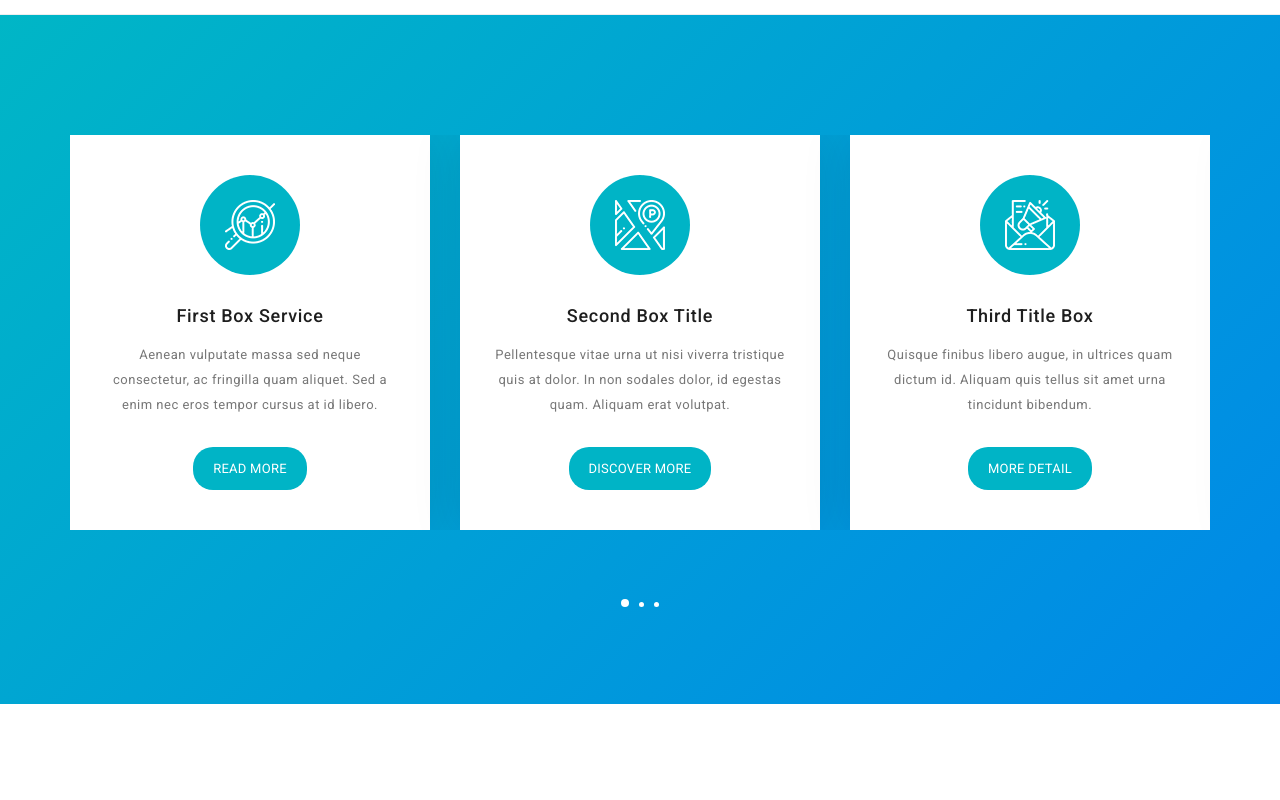
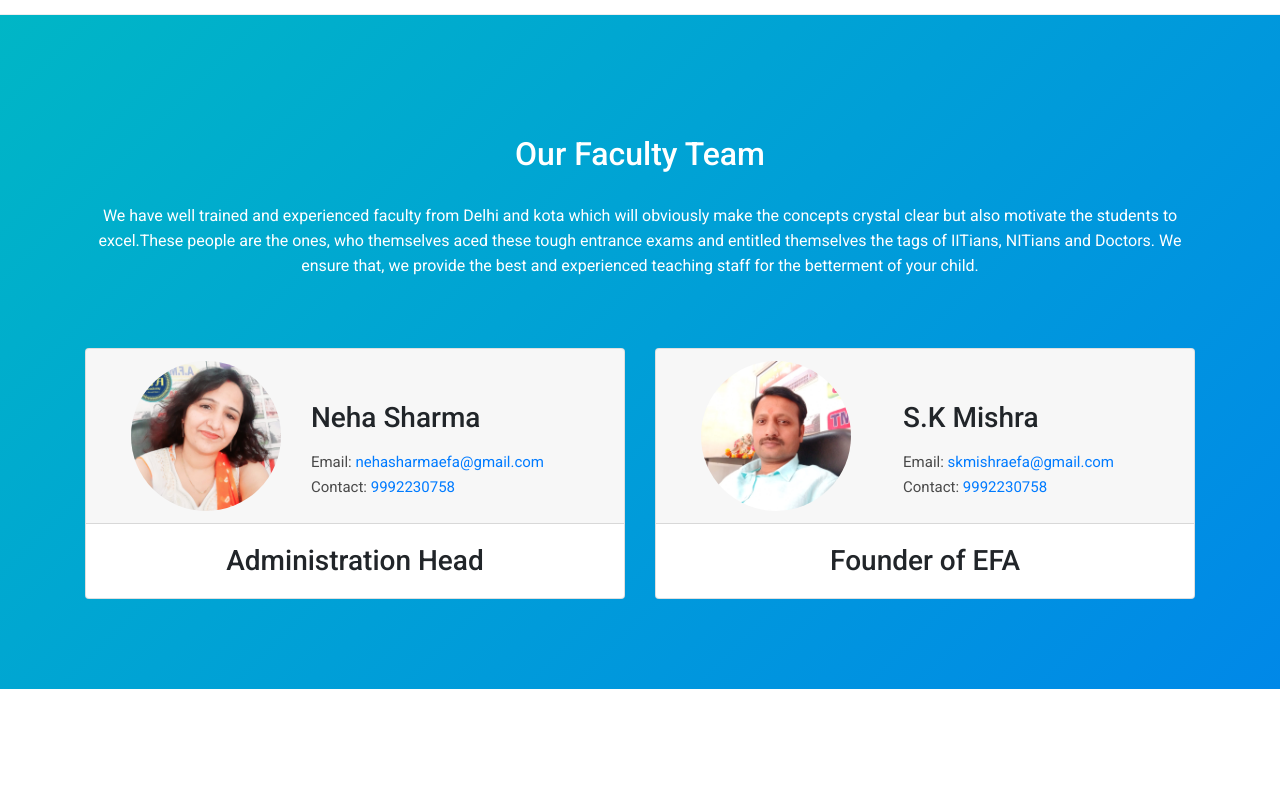
Before and after one commit to Gautamgarg991/EfaWebsite, a plain HTML site: page index.html in a window 1280 px wide. Shown: the part 1460-2260 px from the top of the page. Drawn offline with Linux system fonts and the light colour scheme.

Commit message:
Add files via upload
Second Version Updated!

```diff
--- a/assets/css/styles.css
+++ b/assets/css/styles.css
@@ -9,3 +9,19 @@
     margin-top: 190px;
   }
 }
+/* Faculty Section */
+.faculty-header{
+  text-align: center;
+  margin-bottom: 70px;
+}
+.faculty-img{
+  margin-left: 25px;
+  height : 150px;
+  width : 150px;
+  border-radius: 50%;
+}
+.details{
+  float: right;
+  margin: 40px 60px 0 0;
+
+}
--- a/index.html
+++ b/index.html
@@ -11,7 +11,8 @@
   <link rel="preconnect" href="https://fonts.googleapis.com">
   <link rel="preconnect" href="https://fonts.gstatic.com" crossorigin>
   <link href="https://fonts.googleapis.com/css2?family=Crimson+Text&display=swap" rel="stylesheet">
-    <title> EFA Academy</title></title>
+  <title> EFA Academy</title>
+  </title>
   <!--
 
 ART FACTORY
@@ -53,9 +54,9 @@ https://templatemo.com/tm-537-art-factory
             <ul class="nav">
               <li class="scroll-to-section"><a href="#welcome" class="active">Home</a></li>
               <li class="scroll-to-section"><a href="#about">About</a></li>
-                            <li class="scroll-to-section"><a href="#services">Results</a></li>
-                            <li class="scroll-to-section"><a href="#frequently-question">Stuent Reviews</a></li>
-                            <li class="scroll-to-section"> <a href="#">Faculty</a></li>
+              <li class="scroll-to-section"><a href="#services">Faculty</a></li>
+              <li class="scroll-to-section"><a href="#frequently-question">Courses</a></li>
+              <li class="scroll-to-section"> <a href="#">Result</a></li>
               <li class="scroll-to-section"><a href="#contact-us">Contact Us</a></li>
             </ul>
             <a class='menu-trigger'>
@@ -78,8 +79,8 @@ https://templatemo.com/tm-537-art-factory
       <div class="container">
         <div class="row">
           <div class="left-text col-lg-6 col-md-6 col-sm-12 col-xs-12" data-scroll-reveal="enter left move 30px over 0.6s after 0.4s">
-                        <h1 class ="MainLine"><strong>IIT/NEET Academy</strong></h1>
-                        <p style="font-size:17px; font-weight:bold; font-family: 'Roboto';" >New EFA Academy, The place where we cherish your dreams, to become reality</p>
+            <h1 class="MainLine"><strong>IIT/NEET Academy</strong></h1>
+            <p style="font-size:17px; font-weight:bold; font-family: 'Roboto';">New EFA Academy, The place where we cherish your dreams, to become reality</p>
             <a href="#about" class="main-button-slider">Find Out More</a>
           </div>
           <div class="col-lg-6 col-md-6 col-sm-12 col-xs-12" data-scroll-reveal="enter right move 30px over 0.6s after 0.4s">
@@ -166,66 +167,54 @@ https://templatemo.com/tm-537-art-factory
   <!-- ***** Features Small Start ***** -->
   <section class="section" id="services">
     <div class="container">
+      <div class="faculty-header">
+        <h2 style="color:#fff;">Our Faculty Team</h2>
+        <p style=" font-size:1rem ;margin-top: 30px;color:#fff;">We have well trained and experienced faculty from Delhi and kota which will obviously make the concepts crystal clear but also motivate the students to excel.These people are the ones, who themselves aced these tough entrance exams and entitled themselves the tags of IITians, NITians and Doctors. We ensure that, we provide the best and experienced teaching staff for the betterment of your child.</p>
+      </div>
       <div class="row">
-                <div class="owl-carousel owl-theme">
-                    <div class="item service-item">
-                        <div class="icon">
-                            <i><img src="assets/images/service-icon-01.png" alt=""></i>
+        <div class="col-lg-6 col-md-6 col-sm-12 pricing-coloumn">
+          <div class="card">
+            <div class="card-header">
+              <img class="faculty-img" src="assets/images/efamam.jpeg" alt="">
+              <div class="details">
+                <h3 style="margin-bottom:15px;">Neha Sharma</h3>
+                <!-- <p><i class="fas fa-envelope"></i> <a href="mailto:efa@gmail.com">  nehasharmaefa@gmail.com</a> </p> -->
+                <p>Email: <a href="mailto:efa@gmail.com">  nehasharmaefa@gmail.com</a> </p>
+                <p>Contact: <a href="tel: +919992230758">9992230758</a></p>
               </div>
-                        <h5 class="service-title">First Box Service</h5>
-                        <p>Aenean vulputate massa sed neque consectetur, ac fringilla quam aliquet. Sed a enim nec eros tempor cursus at id libero.</p>
-                        <a href="#" class="main-button">Read More</a>
             </div>
-                    <div class="item service-item">
-                        <div class="icon">
-                            <i><img src="assets/images/service-icon-02.png" alt=""></i>
+            <h3 style="text-align:center;margin: 20px 0 20px 0;">Administration Head</h3>
           </div>
-                        <h5 class="service-title">Second Box Title</h5>
-                        <p>Pellentesque vitae urna ut nisi viverra tristique quis at dolor. In non sodales dolor, id egestas quam. Aliquam erat volutpat. </p>
-                        <a href="#" class="main-button">Discover More</a>
         </div>
-                    <div class="item service-item">
-                        <div class="icon">
-                            <i><img src="assets/images/service-icon-03.png" alt=""></i>
+
+        <div class="col-lg-6 col-md-6 col-sm-12 pricing-coloumn">
+          <div class="card">
+            <div class="card-header">
+              <img class="faculty-img"src="assets/images/efasir.jpeg" alt="">
+              <div class="details">
+                <h3 style="margin-bottom: 15px;">S.K Mishra</h3>
+                <p>  Email:<a href="mailto:efa@gmail.com"> skmishraefa@gmail.com</a> </p>
+                <p>Contact: <a href="tel: +919992230758">9992230758</a></p>
               </div>
-                        <h5 class="service-title">Third Title Box</h5>
-                        <p>Quisque finibus libero augue, in ultrices quam dictum id. Aliquam quis tellus sit amet urna tincidunt bibendum.</p>
-                        <a href="#" class="main-button">More Detail</a>
             </div>
-                    <div class="item service-item">
-                        <div class="icon">
-                            <i><img src="assets/images/service-icon-02.png" alt=""></i>
+            <h3 style="text-align:center;margin: 20px 0 20px 0;">Founder of EFA</h3>
           </div>
-                        <h5 class="service-title">Fourth Service Box</h5>
-                        <p>Fusce sollicitudin feugiat risus, tempus faucibus arcu blandit nec. Duis auctor dolor eu scelerisque vestibulum.</p>
-                        <a href="#" class="main-button">Read More</a>
         </div>
-                    <div class="item service-item">
-                        <div class="icon">
-                            <i><img src="assets/images/service-icon-01.png" alt=""></i>
+        <!-- <div class="col-lg-4 col-md-12 col-sm-12 pricing-coloumn">
+      <div class="card">
+        <div class="card-header">
+          <h3>Mastiff</h3>
         </div>
-                        <h5 class="service-title">Fifth Service Title</h5>
-                        <p>Curabitur aliquam eget tellus id porta. Proin justo sapien, posuere suscipit tortor in, fermentum mattis elit.</p>
-                        <a href="#" class="main-button">Discover</a>
-                    </div>
-                    <div class="item service-item">
-                        <div class="icon">
-                            <i><img src="assets/images/service-icon-03.png" alt=""></i>
-                        </div>
-                        <h5 class="service-title">Sixth Box Title</h5>
-                        <p>Ut nibh velit, aliquam vitae pellentesque nec, convallis vitae lacus. Aliquam porttitor urna ut pellentesque.</p>
-                        <a href="#" class="main-button">Detail</a>
-                    </div>
-                    <div class="item service-item">
-                        <div class="icon">
-                            <i><img src="assets/images/service-icon-01.png" alt=""></i>
-                        </div>
-                        <h5 class="service-title">Seventh Title Box</h5>
-                        <p>Sed a consequat velit. Morbi lectus sapien, vestibulum et sapien sit amet, ultrices malesuada odio. Donec non quam.</p>
-                        <a href="#" class="main-button">Read More</a>
+        <div class="card-body">
+          <h2>$99 / mo</h2>
+          <p>Unlimited Matches</p>
+          <p>Unlimited Messages</p>
+          <p>Unlimited App Usage</p>
+          <button type="button" class=" btn btn-lg btn-block btn-dark">Sign Up</button>
         </div>
       </div>
     </div>
+  </div> -->
       </div>
   </section>
   <!-- ***** Features Small End ***** -->
@@ -253,7 +242,8 @@ https://templatemo.com/tm-537-art-factory
         <div class="left-text col-lg-6 col-md-6 col-sm-12">
           <h5>Class aptent taciti sociosqu ad litora torquent per conubia</h5>
           <div class="accordion-text">
-                        <p>Curabitur placerat diam in risus lobortis, laoreet porttitor est elementum. Nulla ultricies risus quis risus scelerisque, a aliquam tellus maximus. Cras pretium nulla ac convallis iaculis. Aenean bibendum erat vitae odio sodales, in facilisis tellus volutpat.</p>
+            <p>Curabitur placerat diam in risus lobortis, laoreet porttitor est elementum. Nulla ultricies risus quis risus scelerisque, a aliquam tellus maximus. Cras pretium nulla ac convallis iaculis. Aenean bibendum erat vitae odio sodales, in
+              facilisis tellus volutpat.</p>
             <p>Sed lobortis pellentesque magna ac congue. Suspendisse quis molestie magna, id eleifend ex. Ut mollis ultricies diam nec dictum. Morbi commodo hendrerit mi vel vulputate. Proin non tincidunt dui. Lorem ipsum dolor sit amet.</p>
             <span>Email: <a href="#">email@company.com</a><br></span>
             <a href="#contact-us" class="main-button">Contact Us</a>
@@ -272,7 +262,8 @@ https://templatemo.com/tm-537-art-factory
                 <div class="content">
                   <p>Duis vulputate porttitor urna sit amet pretium. Phasellus sed pulvinar eros, condimentum consequat ex. Suspendisse potenti.
                     <br><br>
-                                    Pellentesque maximus lorem sed elit imperdiet mattis. Duis posuere mauris ut eros rutrum sodales. Aliquam erat volutpat.</p>
+                    Pellentesque maximus lorem sed elit imperdiet mattis. Duis posuere mauris ut eros rutrum sodales. Aliquam erat volutpat.
+                  </p>
                 </div>
               </div>
             </article>
@@ -287,7 +278,8 @@ https://templatemo.com/tm-537-art-factory
                 <div class="content">
                   <p>Sed odio elit, cursus sed consequat at, rutrum eget augue. Cras ac eros iaculis, tempor quam sit amet, scelerisque mi. Quisque eu risus eget nunc porttitor vestibulum at a ante.
                     <br><br>
-                                    Praesent ut placerat turpis, vel pellentesque dolor. Sed rutrum eleifend tortor, eu luctus orci sagittis in. In blandit fringilla mollis.</p>
+                    Praesent ut placerat turpis, vel pellentesque dolor. Sed rutrum eleifend tortor, eu luctus orci sagittis in. In blandit fringilla mollis.
+                  </p>
                 </div>
               </div>
             </article>
@@ -302,7 +294,8 @@ https://templatemo.com/tm-537-art-factory
                 <div class="content">
                   <p>Proin feugiat ante ut vulputate rutrum. Nam quis erat turpis. Nullam maximus pharetra lorem, eu condimentum est iaculis ut. Pellentesque mattis ultrices dignissim.
                     <br><br>
-                                    Etiam et enim finibus, feugiat massa efficitur, finibus sapien. Sed cursus lacus quis arcu scelerisque, eget ornare risus maximus. Aenean non lectus id odio rhoncus pharetra.</p>
+                    Etiam et enim finibus, feugiat massa efficitur, finibus sapien. Sed cursus lacus quis arcu scelerisque, eget ornare risus maximus. Aenean non lectus id odio rhoncus pharetra.
+                  </p>
                 </div>
               </div>
             </article>
@@ -317,7 +310,8 @@ https://templatemo.com/tm-537-art-factory
                 <div class="content">
                   <p>Phasellus eu purus ornare, eleifend orci nec, egestas nulla. Sed sed aliquet sapien. Proin placerat, ipsum eu posuere blandit, tellus quam consectetur nisi, id sollicitudin diam ex at nisi.
                     <br><br>
-                                    Aenean fermentum eget turpis egestas semper. Sed finibus mollis venenatis. Praesent at sem in massa iaculis pharetra.</p>
+                    Aenean fermentum eget turpis egestas semper. Sed finibus mollis venenatis. Praesent at sem in massa iaculis pharetra.
+                  </p>
                 </div>
               </div>
             </article>
@@ -332,7 +326,8 @@ https://templatemo.com/tm-537-art-factory
                 <div class="content">
                   <p>Quisque aliquet ipsum ut magna rhoncus, euismod lacinia elit rhoncus. Sed sapien elit, mollis ut ultricies quis, fermentum nec ante.
                     <br><br>
-                                    Sed nec ex nec tortor fermentum sollicitudin id ut ligula. Ut sagittis rutrum lectus, non sagittis ante euismod eu. </p>
+                    Sed nec ex nec tortor fermentum sollicitudin id ut ligula. Ut sagittis rutrum lectus, non sagittis ante euismod eu.
+                  </p>
                 </div>
               </div>
             </article>
@@ -370,7 +365,9 @@ https://templatemo.com/tm-537-art-factory
                            3. Click "Share" and choose "Embed map" tab
                            4. Copy only URL and paste it within the src="" field below
                     -->
-                    <iframe src="https://www.google.com/maps/embed?pb=!1m14!1m8!1m3!1d5295.486029473343!2d76.33523942179005!3d29.315651368064973!3m2!1i1024!2i768!4f13.1!3m3!1m2!1s0x0%3A0x69f582a2193c867f!2sEFA%20IIT%2FPMT%20Academy!5e0!3m2!1sen!2sin!4v1624509469918!5m2!1sen!2sin" width="100%" height="500px" frameborder="0" style="border:0" allowfullscreen></iframe>
+            <iframe
+              src="https://www.google.com/maps/embed?pb=!1m14!1m8!1m3!1d5295.486029473343!2d76.33523942179005!3d29.315651368064973!3m2!1i1024!2i768!4f13.1!3m3!1m2!1s0x0%3A0x69f582a2193c867f!2sEFA%20IIT%2FPMT%20Academy!5e0!3m2!1sen!2sin!4v1624509469918!5m2!1sen!2sin"
+              width="100%" height="500px" frameborder="0" style="border:0" allowfullscreen></iframe>
           </div>
         </div>
         <!-- ***** Contact Map End ***** -->
@@ -421,7 +418,7 @@ https://templatemo.com/tm-537-art-factory
         </div>
         <div class="col-lg-5 col-md-12 col-sm-12">
           <ul class="social">
-                        <li> <a href="#"> <i class="fas fa-envelope"></i> </a>  </li>
+            <li> <a href="#"> <i class="fas fa-envelope"></i> </a> </li>
             <li> <a href="#"> <i class="fa fa-facebook"></i> </a> </li>
             <li> <a href="#"> <i class="fa fa-twitter"></i> </a> </li>
             <li> <a href="#"> <i class="fab fa-instagram"></i> </a> </li>
@@ -451,4 +448,5 @@ https://templatemo.com/tm-537-art-factory
 
 
 </body>
+
 </html>
```
Also changed, not shown: assets/images/efamam.jpeg (added), assets/images/efasir.jpeg (added). Lines whose indentation alone changed are shown as unchanged.
